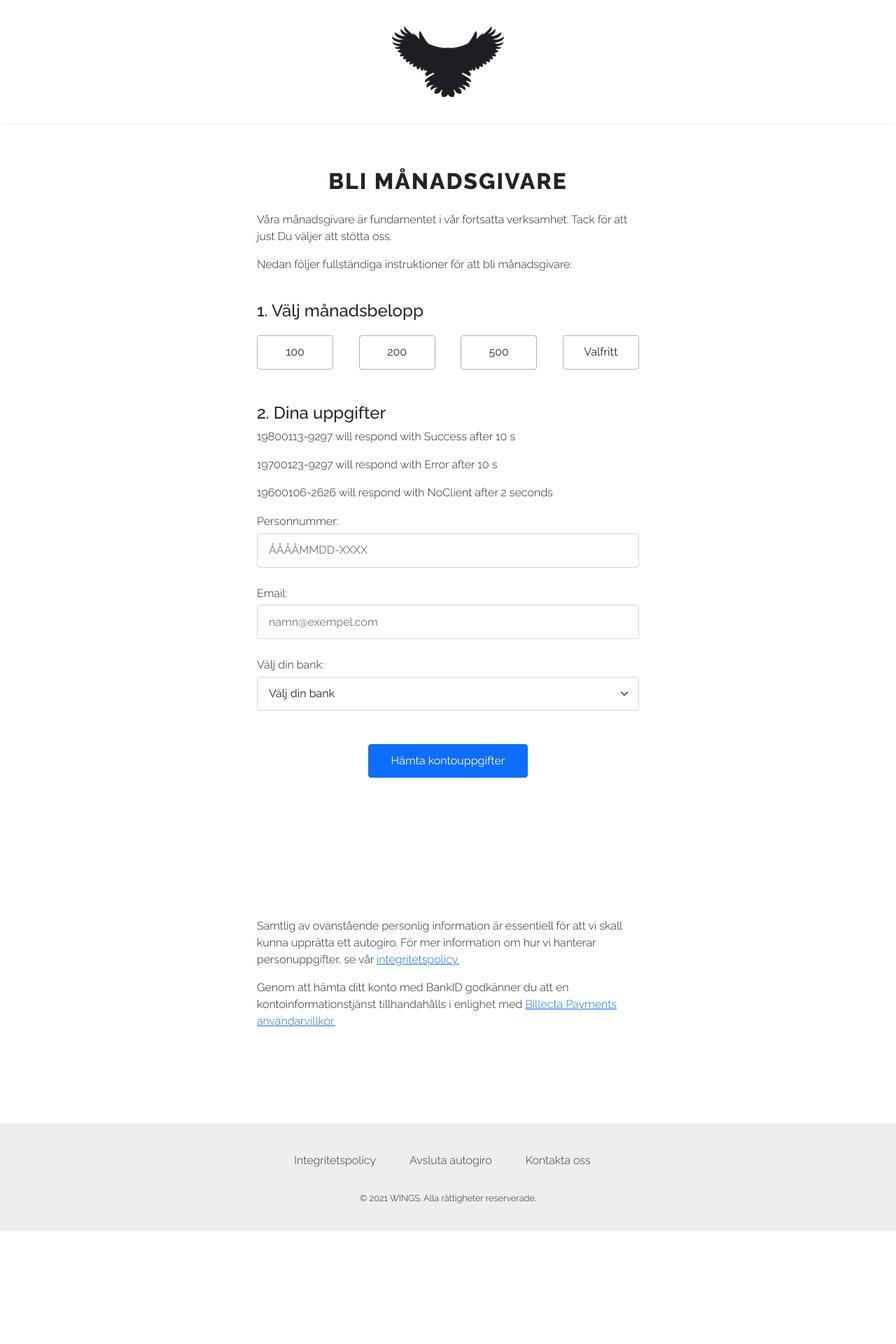
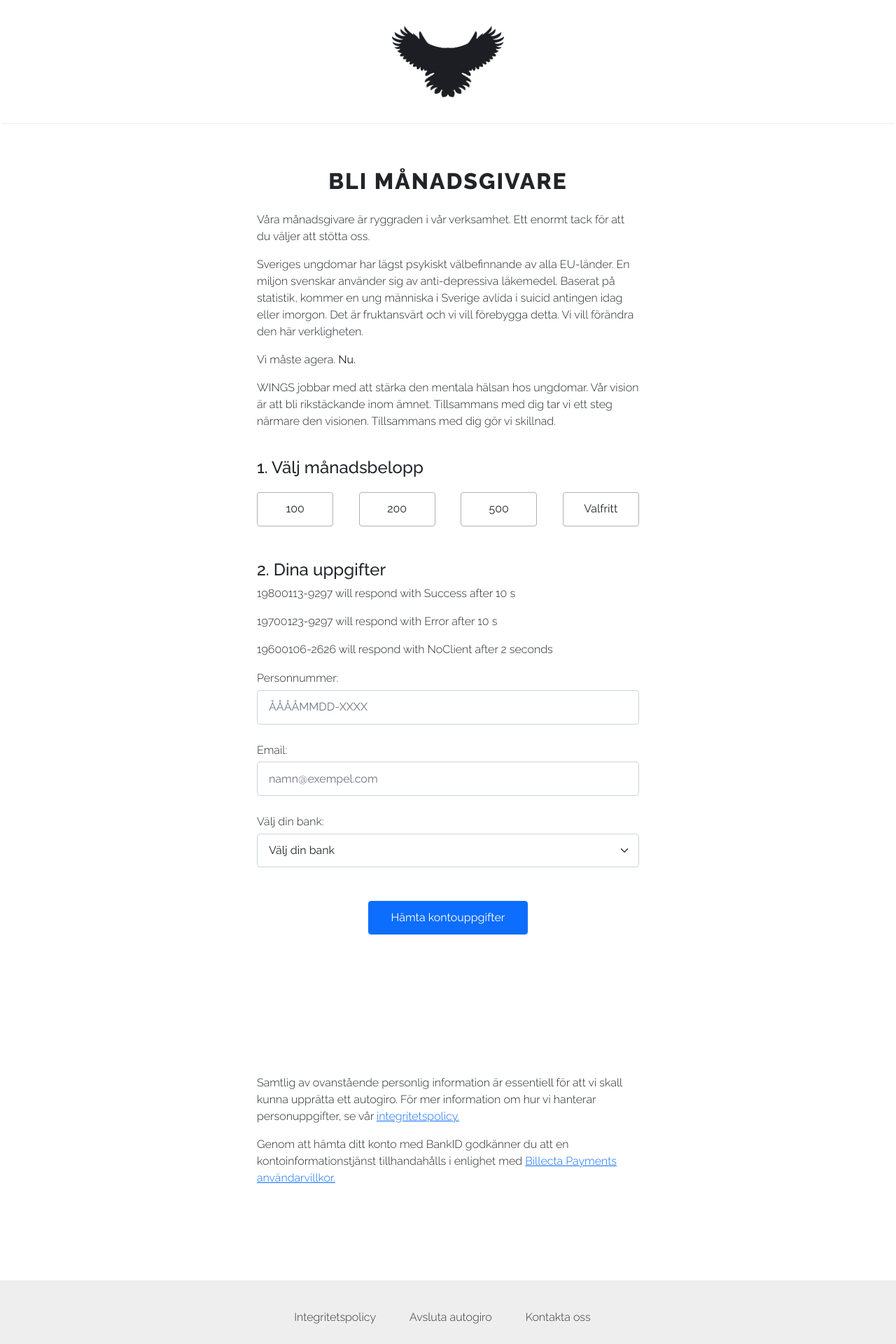
Before and after one commit to kevalane/wings-frontend, an Angular app: page / in a window 1280 px wide. Shown: the top 1920 px of the page at 70% size. Before the commit the page ends 1759 px from the top, so only its background shows below. Built offline with nearby package versions, Linux system fonts and the light colour scheme.

Commit message:
updated texts.

```diff
--- a/src/app/donate/donate.component.html
+++ b/src/app/donate/donate.component.html
@@ -4,8 +4,15 @@
         <div class="row">
             <div class="col-xs-12 col-sm-12 col-md-10 col-lg-8 col-xl-6 col-xxl-6 offset-md-1 offset-lg-2 offset-xl-3 offset-xxl-3">
                 <h2 id="autogiro">Bli månadsgivare</h2>
-                <p>Våra månadsgivare är fundamentet i vår fortsatta verksamhet. Tack för att just Du väljer att stötta oss.</p>
-                <p>Nedan följer fullständiga instruktioner för att bli månadsgivare:</p>
+                <p>Våra månadsgivare är ryggraden i vår verksamhet. Ett enormt tack för att du väljer att stötta oss.</p>
+                <p>Sveriges ungdomar har lägst psykiskt välbefinnande av alla EU-länder. En miljon svenskar använder sig av anti-depressiva läkemedel.
+                Baserat på statistik, kommer en ung människa i Sverige avlida i suicid antingen idag eller imorgon. Det är fruktansvärt och vi vill förebygga detta.
+                Vi vill förändra den här verkligheten.
+                </p>
+                <p>Vi måste agera. <strong>Nu.</strong></p>
+                <p>WINGS jobbar med att stärka den mentala hälsan hos ungdomar. Vår vision är att bli rikstäckande inom ämnet.
+                Tillsammans med dig tar vi ett steg närmare den visionen. Tillsammans med dig gör vi skillnad.
+                </p>
                 <form id="donateForm" [formGroup]="donateForm" (ngSubmit)="submit()">
                     <br>
                     <h4>1. Välj månadsbelopp</h4>
--- a/src/app/footer/footer.component.html
+++ b/src/app/footer/footer.component.html
@@ -10,5 +10,5 @@
         <li><a routerLink="/cancel">Avsluta autogiro</a></li>
         <li><a href="https://wings.se/kontakt" target="_BLANK">Kontakta oss</a></li>
     </ul>
-    <p id="copy">&copy; 2021 WINGS. Alla rättigheter reserverade.</p>
+    <p id="copy">&copy; 2021-2022 WINGS. Alla rättigheter reserverade.</p>
 </div>
```
